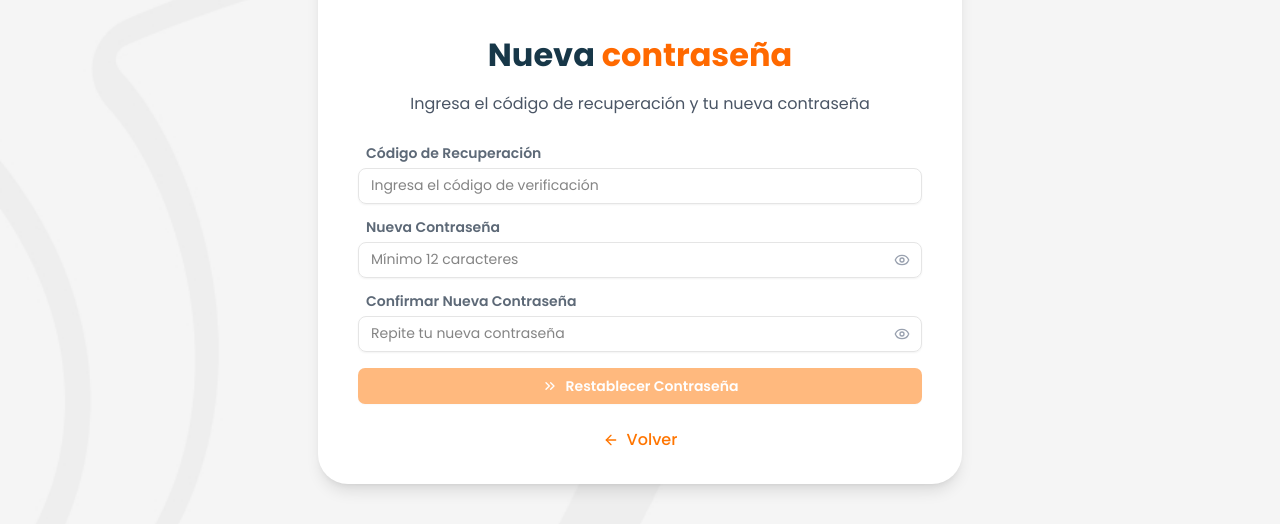
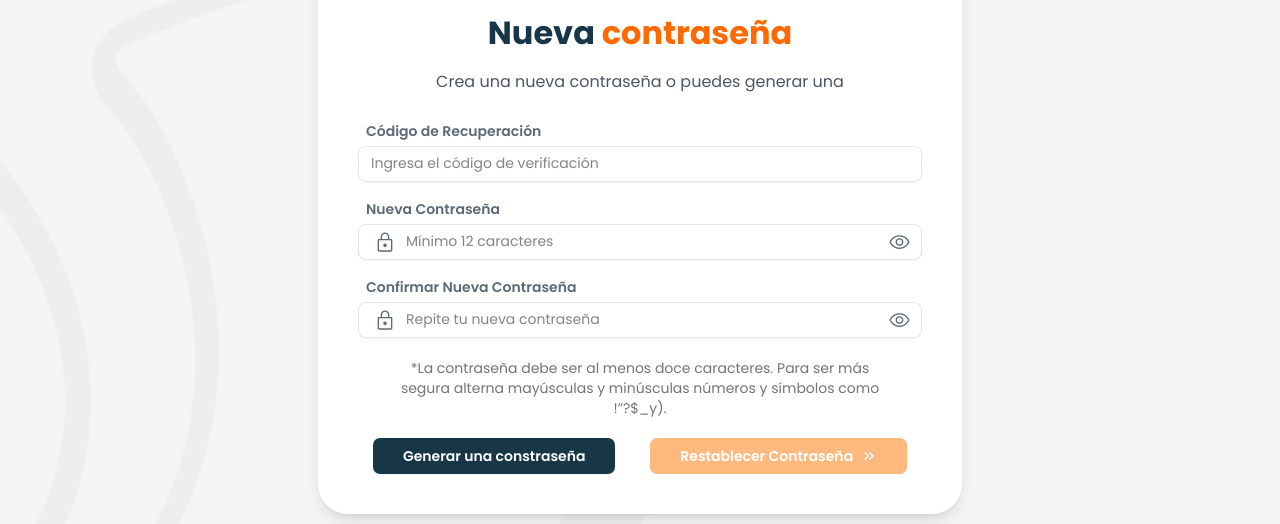
Before and after one commit to victorvivaslinktic/portal-pensionados-positiva-react, a Next.js app: page /auth/recover/reset in a window 1280 px wide. Shown: the part 354-878 px from the top of the page. Built offline with nearby package versions, Linux system fonts and the light colour scheme; no server answers.

Commit message:
Se realiza ajuste y desarrollo de la pantalla de restablecimiento de contraseñas y detalles en los formularios de verificación y confirmación

```diff
--- a/app/auth/login/page.tsx
+++ b/app/auth/login/page.tsx
@@ -53,6 +53,7 @@ export default function LoginPage() {
     setIsLoading(true);
 
     let loginDataAdapted;
+    console.log(data);
     if (activeTab === "email") {
       loginDataAdapted = {
         identifier: (data as EmailLoginFormData).email,
@@ -287,10 +288,10 @@ export default function LoginPage() {
                 <Input
                   id="password"
                   type={showPassword ? "text" : "password"}
-                  {...documentForm.register("password", { required: "La contraseña es requerida" })}
+                  {...emailForm.register("password", { required: "La contraseña es requerida" })}
                   disabled={isLoading}
                   placeholder="Tu contraseña"
-                  className={`px-11.75 ${documentForm.formState.errors.password ? "border-red-positiva" : ""}`}
+                  className={`px-11.75 ${emailForm.formState.errors.password ? "border-red-positiva" : ""}`}
                 />
                 <button
                   type="button"
--- a/app/auth/recover/reset/page.tsx
+++ b/app/auth/recover/reset/page.tsx
@@ -2,7 +2,7 @@
 
 import { useState } from "react";
 import { useRouter } from "next/navigation";
-import { ArrowLeft, ChevronsRight, AlertCircle, RotateCcw } from "lucide-react";
+import { ChevronsRight, AlertCircle, RotateCcw } from "lucide-react";
 import { AuthCard } from "@/components/auth/auth-card";
 import { CustomButton } from "@/components/ui/custom-button";
 import { Input } from "@/components/ui/input";
@@ -13,6 +13,7 @@ import { passwordService } from "@/lib/services/password.service";
 import { toast } from "@/lib/stores/toast-store";
 import { useAuthStore } from "@/lib/stores/auth.store";
 import { usePasswordValidation } from "@/lib/hooks/use-password-validation";
+import { generateSecurePassword } from "@/lib/utils/generate-password";
 
 export default function ResetPage() {
   const router = useRouter();
@@ -131,9 +132,17 @@ export default function ResetPage() {
     }
   };
 
-  const handleBack = () => {
-    router.push("/auth/recover");
+  const handleGeneratePassword = async () => {
+    const newPwd = generateSecurePassword(16); // o 20 si quieres más larga
+    setNewPassword(newPwd);
+    setConfirmPassword(newPwd);
+
+    // await trigger(["password", "confirm_password"]);
   };
+
+  // const handleBack = () => {
+  //   router.push("/auth/recover");
+  // };
 
   const getTokenFieldState = () => {
     if (tokenError) return "error";
@@ -151,7 +160,7 @@ export default function ResetPage() {
           Nueva <span className="text-orange-500">contraseña</span>
         </>
       }
-      subtitle="Ingresa el código de recuperación y tu nueva contraseña"
+      subtitle="Crea una nueva contraseña o puedes generar una"
     >
       {recoveryEmail && (
         <div className="mb-4 rounded-md border border-blue-200 bg-blue-50 p-3">
@@ -161,7 +170,7 @@ export default function ResetPage() {
         </div>
       )}
 
-      <form onSubmit={onSubmit} className="space-y-4">
+      <form onSubmit={onSubmit} className="flex flex-col gap-5">
         <div>
           <Label htmlFor="token">Código de Recuperación</Label>
           <div className="relative">
@@ -220,9 +229,11 @@ export default function ResetPage() {
           )}
         </div>
 
+        <div className="flex flex-col gap-1">
           <PasswordInput
             id="newPassword"
             label="Nueva Contraseña"
+            className="px-11.75"
             value={newPassword}
             onChange={setNewPassword}
             onBlur={() => setTouched((prev) => ({ ...prev, newPassword: true }))}
@@ -237,6 +248,7 @@ export default function ResetPage() {
             validation={passwordValidation}
             show={touched.newPassword || newPassword.length > 0}
           />
+        </div>
 
         <PasswordInput
           id="confirmPassword"
@@ -254,14 +266,34 @@ export default function ResetPage() {
           <p className="mt-1 text-sm text-red-500">Las contraseñas no coinciden</p>
         )}
 
+        <div className="flex w-full justify-center">
+          <div className="max-w-[480px]">
+            <p className="text-custom-gray text-center text-sm">
+              *La contraseña debe ser al menos doce caracteres. Para ser más segura alterna
+              mayúsculas y minúsculas números y símbolos como !”?$_y).
+            </p>
+          </div>
+        </div>
+
+        <div className="flex w-full justify-evenly gap-5">
+          <CustomButton
+            onClick={handleGeneratePassword}
+            name="Generar una constraseña"
+            iconPosition="right"
+            disabled={isLoading}
+            loading={isLoading}
+            className="bg-navy-primary px-7.5 py-3"
+          />
           <CustomButton
             type="submit"
             name={isLoading ? "Restableciendo..." : "Restablecer Contraseña"}
+            iconPosition="right"
             icon={<ChevronsRight className="h-4 w-4" />}
             disabled={isLoading || !tokenValid || !passwordValidation.isValid || !passwordsMatch}
             loading={isLoading}
-          className="w-full"
+            className="px-7.5 py-3"
           />
+        </div>
       </form>
 
       {recoveryData && (
@@ -277,15 +309,15 @@ export default function ResetPage() {
         </div>
       )}
 
-      <div className="mt-4 text-center">
+      {/* <div className="mt-4 text-center">
         <button
           onClick={handleBack}
           className="text-primary-positiva mx-auto flex items-center justify-center space-x-2 font-medium hover:underline"
         >
-          <ArrowLeft className="h-4 w-4" />
+          <img src="/icon-arrow-left.svg" alt="" className="h-3.5 w-4.5" />
           <span>Volver</span>
         </button>
-      </div>
+      </div> */}
     </AuthCard>
   );
 }
--- a/components/auth/auth-card.tsx
+++ b/components/auth/auth-card.tsx
@@ -12,7 +12,7 @@ interface AuthCardProps {
 
 export function AuthCard({ children, title, subtitle }: AuthCardProps) {
   return (
-    <div className="mx-auto w-full max-w-[644px] rounded-[30px] bg-white px-6 py-8 shadow-lg sm:px-10">
+    <div className="mx-auto w-full max-w-[644px] rounded-[30px] bg-white px-6 py-8 shadow-lg md:p-10">
       <div className="mb-7.5 flex justify-center">
         <div className="relative h-20 w-20 sm:h-30 sm:w-30">
           <Image
--- a/components/ui/custom-button.tsx
+++ b/components/ui/custom-button.tsx
@@ -127,11 +127,7 @@ export const CustomButton = React.forwardRef<HTMLButtonElement, CustomButtonProp
       <ShadcnButton
         ref={ref}
         variant={getVariant()}
-        className={cn(
-          "inline-flex w-auto items-center rounded-[7px] px-[62px] py-[12px]",
-          getClassName(),
-          className
-        )}
+        className={cn("inline-flex w-auto items-center rounded-[7px]", getClassName(), className)}
         disabled={isDisabled || isLoading}
         onClick={handleClick}
         {...props}
--- a/components/ui/password-input.tsx
+++ b/components/ui/password-input.tsx
@@ -1,7 +1,7 @@
 "use client";
 
 import { useState } from "react";
-import { Eye, EyeOff, Check, X } from "lucide-react";
+import { Check, X } from "lucide-react";
 import { Input } from "@/components/ui/input";
 import { Label } from "@/components/ui/label";
 import { PasswordValidation } from "@/lib/hooks/use-password-validation";
@@ -47,10 +47,41 @@ export function PasswordInput({
 
   const fieldState = getFieldState();
 
+  // Cuenta criterios cumplidos (5 en total)
+  const met = validation
+    ? [
+        validation.minLength,
+        validation.hasUppercase,
+        validation.hasLowercase,
+        validation.hasNumber,
+        validation.hasSpecialChar,
+      ].filter(Boolean).length
+    : 0;
+
+  // Reglas: <2 => Baja, 2-4 => Media, 5 => Fuerte
+  const strengthLabel = met === 5 ? "Fuerte" : met >= 2 ? "Media" : "Baja";
+
+  const percent = Math.round((met / 5) * 100); // 0,20,40,60,80,100
+
+  const palette =
+    strengthLabel === "Fuerte"
+      ? { fill: "bg-custom-color-green-state" }
+      : strengthLabel === "Media"
+        ? { fill: "bg-custom-color-yellow-state" }
+        : { fill: "bg-custom-color-red-state" };
+
+  // Mostrar barra solo si hay algo escrito (o usa `touched` si prefieres)
+  const showStrength = Boolean(value?.length) && Boolean(validation);
+
   return (
     <div>
       <Label htmlFor={id}>{label}</Label>
       <div className="relative">
+        <img
+          src="/icon-padlock.svg"
+          alt="icon-padlock"
+          className="absolute top-1/2 left-4.75 -translate-y-1/2 transform"
+        />
         <Input
           id={id}
           type={showPassword ? "text" : "password"}
@@ -60,7 +91,7 @@ export function PasswordInput({
           disabled={disabled}
           placeholder={placeholder}
           required={required}
-          className={`mt-2 w-full pr-16 ${
+          className={`mt-2 w-full px-11.75 ${
             fieldState === "invalid"
               ? "border-red-500 focus:ring-red-500"
               : fieldState === "valid"
@@ -75,10 +106,35 @@ export function PasswordInput({
             onClick={() => setShowPassword(!showPassword)}
             className="text-gray-400 hover:text-gray-600"
           >
-            {showPassword ? <EyeOff className="h-4 w-4" /> : <Eye className="h-4 w-4" />}
+            <img
+              src={showPassword ? "/icon-eye-hide.svg" : "/icon-eye-show.svg"}
+              alt="icon-mail"
+              className=""
+            />
           </button>
         </div>
       </div>
+      {showStrength && (
+        <div className="flex w-full justify-center px-2">
+          <div className="border-custom-gray-border-inputs w-full rounded-b-lg border border-t-0 p-0.75">
+            <div className={`relative h-6 rounded-md bg-white`}>
+              {/* Relleno de progreso */}
+              <div
+                className={`absolute top-0 left-0 h-full rounded-md transition-[width] duration-300 ease-out ${palette.fill}`}
+                style={{ width: `${percent}%` }}
+              >
+                {/* Etiqueta a la derecha */}
+                <span
+                  className={`text-label-inputs absolute inset-y-0 right-2 flex items-center text-sm font-semibold`}
+                  aria-live="polite"
+                >
+                  {strengthLabel}
+                </span>
+              </div>
+            </div>
+          </div>
+        </div>
+      )}
     </div>
   );
 }
--- a/components/ui/password-requirements.tsx
+++ b/components/ui/password-requirements.tsx
@@ -14,34 +14,36 @@ const ValidationIcon = ({ isValid }: { isValid: boolean }) =>
 export function PasswordRequirements({ validation, show = true }: PasswordRequirementsProps) {
   if (!show) return null;
 
+  const hide = !!validation?.isValid; // true cuando cumple todo
+
   return (
-    <div className="mt-2 space-y-1">
+    <div className={`mt-2 space-y-1 ${hide ? "hidden" : "block"}`}>
       <div
-        className={`flex items-center space-x-2 text-sm ${validation.minLength ? "text-green-600" : "text-red-600"}`}
+        className={`flex items-center space-x-2 text-sm ${validation.minLength ? "hidden text-green-600" : "text-red-600"}`}
       >
         <ValidationIcon isValid={validation.minLength} />
         <span>Mínimo 12 caracteres</span>
       </div>
       <div
-        className={`flex items-center space-x-2 text-sm ${validation.hasUppercase ? "text-green-600" : "text-red-600"}`}
+        className={`flex items-center space-x-2 text-sm ${validation.hasUppercase ? "hidden text-green-600" : "text-red-600"}`}
       >
         <ValidationIcon isValid={validation.hasUppercase} />
         <span>Al menos una letra mayúscula</span>
       </div>
       <div
-        className={`flex items-center space-x-2 text-sm ${validation.hasLowercase ? "text-green-600" : "text-red-600"}`}
+        className={`flex items-center space-x-2 text-sm ${validation.hasLowercase ? "hidden text-green-600" : "text-red-600"}`}
       >
         <ValidationIcon isValid={validation.hasLowercase} />
         <span>Al menos una letra minúscula</span>
       </div>
       <div
-        className={`flex items-center space-x-2 text-sm ${validation.hasNumber ? "text-green-600" : "text-red-600"}`}
+        className={`flex items-center space-x-2 text-sm ${validation.hasNumber ? "hidden text-green-600" : "text-red-600"}`}
       >
         <ValidationIcon isValid={validation.hasNumber} />
         <span>Al menos un número</span>
       </div>
       <div
-        className={`flex items-center space-x-2 text-sm ${validation.hasSpecialChar ? "text-green-600" : "text-red-600"}`}
+        className={`flex items-center space-x-2 text-sm ${validation.hasSpecialChar ? "hidden text-green-600" : "text-red-600"}`}
       >
         <ValidationIcon isValid={validation.hasSpecialChar} />
         <span>Al menos un carácter especial</span>
--- /dev/null
+++ b/lib/utils/generate-password.ts
@@ -0,0 +1,33 @@
+/* eslint-disable prettier/prettier */
+export function generateSecurePassword(length = 16): string {
+  const UPPER = "ABCDEFGHIJKLMNOPQRSTUVWXYZ";
+  const LOWER = "abcdefghijklmnopqrstuvwxyz";
+  const DIGIT = "0123456789";
+  const SPECIAL = "!@#$%^&*()-_=+[]{};:,.?";
+  const ALL = UPPER + LOWER + DIGIT + SPECIAL;
+
+  const rand = (max: number) => {
+    const buf = new Uint32Array(1);
+    crypto.getRandomValues(buf);
+    return buf[0] % max;
+  };
+
+  // al menos uno de cada tipo
+  const chars = [
+    UPPER[rand(UPPER.length)],
+    LOWER[rand(LOWER.length)],
+    DIGIT[rand(DIGIT.length)],
+    SPECIAL[rand(SPECIAL.length)],
+  ];
+
+  for (let i = chars.length; i < length; i++) {
+    chars.push(ALL[rand(ALL.length)]);
+  }
+
+  // mezclar (Fisher–Yates con crypto)
+  for (let i = chars.length - 1; i > 0; i--) {
+    const j = rand(i + 1);
+    [chars[i], chars[j]] = [chars[j], chars[i]];
+  }
+  return chars.join("");
+}
```
Also changed, not shown: app/auth/verify/confirm/page.tsx (+16 -8 lines), app/auth/verify/page.tsx (+8 -5 lines), app/globals.css (+10 -0 lines), public/icon-reload.svg (added). Lines whose indentation alone changed are shown as unchanged.
